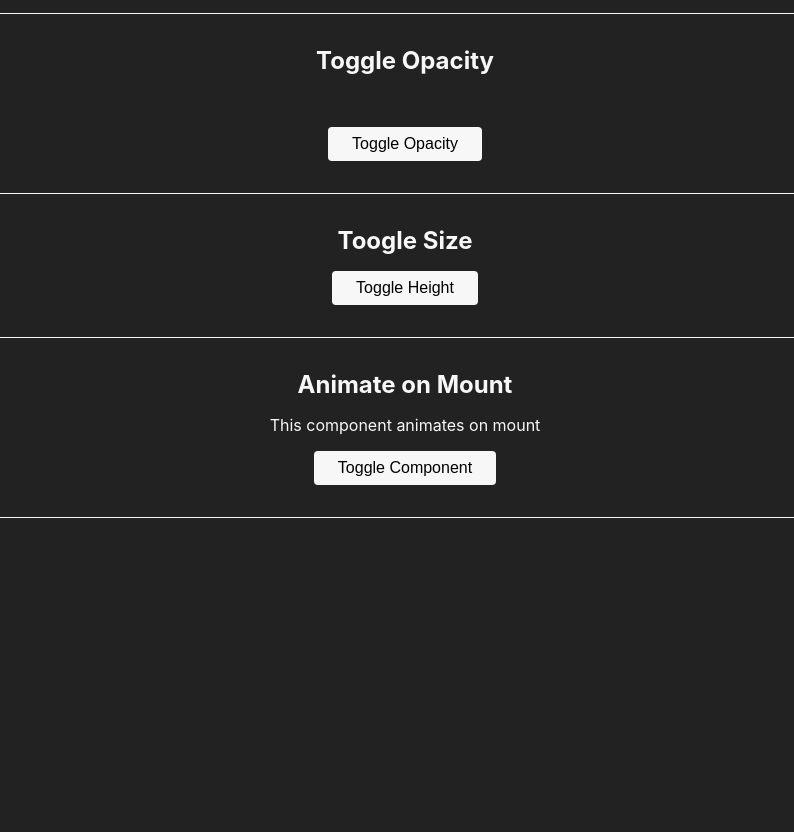
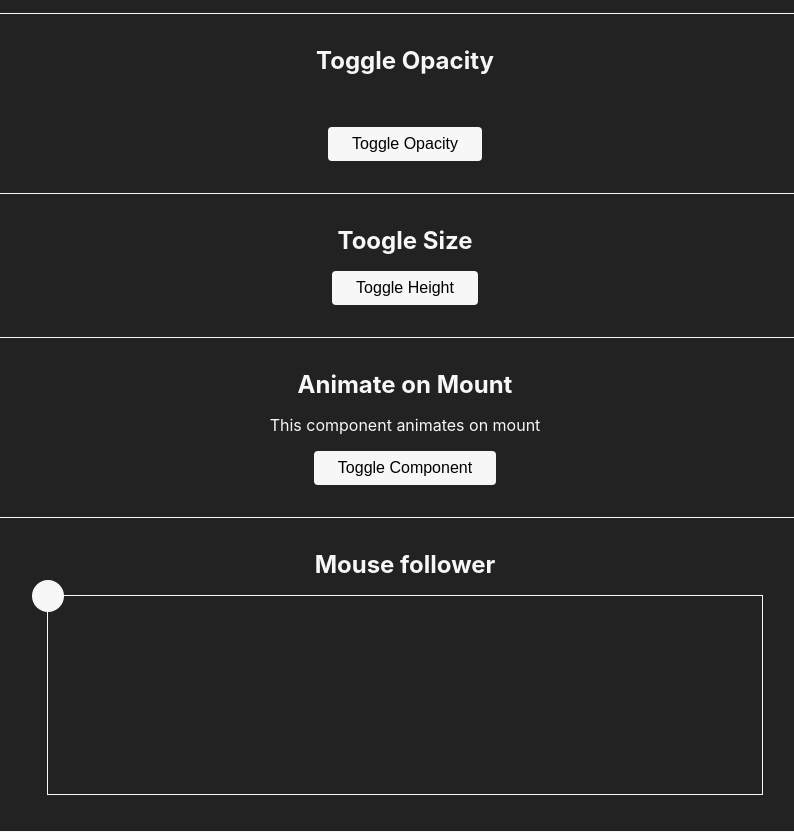
Before and after one commit to barnardnicholas/react-spring-router, a React app: page /demo-page in a window 1280 px wide. Shown: the part 190-1022 px from the top of the page, without its empty margins (235-1029 px from the left). Before the commit the page ends 824 px from the top, so only its background shows below. Built offline with nearby package versions, Linux system fonts and the light colour scheme.

Commit message:
WIP add mouse follower

```diff
--- /dev/null
+++ b/src/DemoItems/MouseFollowItem.js
@@ -0,0 +1,44 @@
+import React, { useEffect, useState } from 'react';
+import { useSpring, config, animated } from 'react-spring';
+import useMousePosition from '../hooks/useMousePosition';
+
+const MouseFollowItem = () => {
+  const {
+    position: { x, y },
+    windowSize: { width, height, centerX, centerY },
+  } = useMousePosition();
+
+  const [followerPosition, setFollowerPosition] = useState({ pX: 50, pY: 50 });
+
+  useEffect(() => {
+    const getFollowerPosition = (w, h, cX, cY, mX, mY) => {
+      const dX = mX - cX;
+      const dY = mY - cY;
+      let pX = (dX / w) * 200 + 50;
+      let pY = (dY / h) * 200 + 50;
+      if (pX < 0) pX = 0;
+      if (pX > 100) pX = 100;
+      if (pY < 0) pY = 0;
+      if (pY > 100) pY = 100;
+      return { pX, pY };
+    };
+    setFollowerPosition(getFollowerPosition(width, height, centerX, centerY, x, y));
+  }, [width, height, centerX, centerY, x, y]);
+
+  const followStyles = useSpring({
+    config: { ...config.wobbly },
+    from: { top: 'calc(50% - 1rem)', left: 'calc(50% - 1rem)' },
+    to: {
+      top: `calc(${followerPosition.pY}% - 1rem)`,
+      left: `calc(${followerPosition.pX}% - 1rem)`,
+    },
+  });
+
+  return (
+    <div className="mouse-follow-container">
+      <animated.span className="mouse-follower" style={followStyles} />
+    </div>
+  );
+};
+
+export default MouseFollowItem;
--- a/src/containers/DemoPage.js
+++ b/src/containers/DemoPage.js
@@ -2,6 +2,7 @@ import React from 'react';
 import FadeItem from '../DemoItems/FadeItem';
 import SizeItem from '../DemoItems/SizeItem';
 import AnimOnMountItem from '../DemoItems/AnimOnMountItem';
+import MouseFollowItem from '../DemoItems/MouseFollowItem';
 
 const DemoPage = () => {
   return (
@@ -20,6 +21,10 @@ const DemoPage = () => {
         <h2>Animate on Mount</h2>
         <AnimOnMountItem />
       </section>
+      <section>
+        <h2>Mouse follower</h2>
+        <MouseFollowItem />
+      </section>
     </main>
   );
 };
--- /dev/null
+++ b/src/hooks/useMousePosition.js
@@ -0,0 +1,42 @@
+import { useEffect, useState } from 'react';
+
+const useMousePosition = () => {
+  const [position, setPosition] = useState({ x: 0, y: 0 });
+  const [windowSize, setWindowSize] = useState({
+    width: window.innerWidth,
+    height: window.innerHeight,
+    centerX: Math.floor(window.innerWidth / 2),
+    centerY: Math.floor(window.innerHeight / 2),
+  });
+
+  const handleMouseMove = (event) => {
+    setPosition({
+      x: event.clientX,
+      y: event.clientY,
+    });
+  };
+
+  const handleResize = (event) => {
+    console.log(windowSize);
+    setWindowSize({
+      width: window.innerWidth,
+      height: window.innerHeight,
+      centerX: Math.floor(window.innerWidth / 2),
+      centerY: Math.floor(window.innerHeight / 2),
+    });
+  };
+
+  useEffect(() => {
+    window.addEventListener('mousemove', handleMouseMove);
+    window.addEventListener('resize', handleResize);
+
+    return () => {
+      window.removeEventListener('mousemove', handleMouseMove);
+      window.removeEventListener('resize', handleResize);
+    };
+  }, []);
+
+  return { position, windowSize };
+};
+
+export default useMousePosition;
--- a/src/styles.css
+++ b/src/styles.css
@@ -84,3 +84,21 @@ section {
 section:last-child {
   border-bottom: 1px solid;
 }
+
+.mouse-follow-container {
+  display: inline-block;
+  position: relative;
+  width: 80%;
+  height: 25vh;
+  border: 1px solid;
+}
+
+.mouse-follower {
+  position: absolute;
+  width: 2rem;
+  height: 2rem;
+  border-radius: 50%;
+  background-color: #f7f7f7;
+  top: calc(50% - 1rem);
+  left: calc(50% - 1rem);
+}
```
